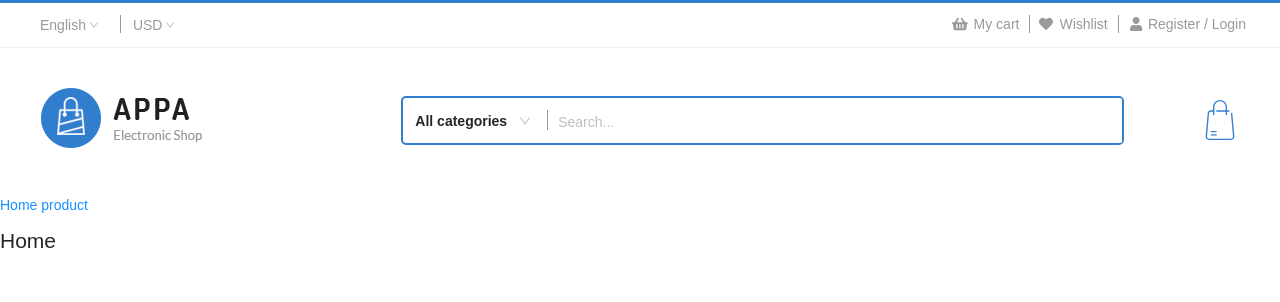
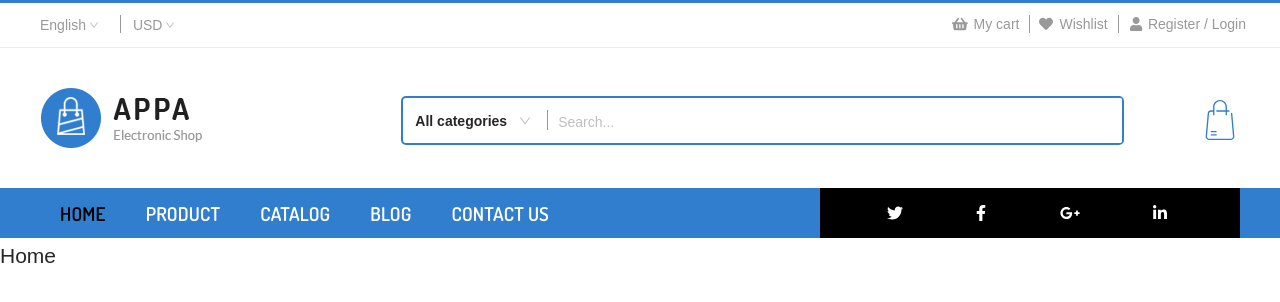
Before and after one commit to thaiqcuong97/Appa-Shop, a React (Create React App) app: page / in a window 1280 px wide. Shown: the top 302 px of the page. Built offline with nearby package versions, Linux system fonts and the light colour scheme; a web font is replaced by a local one.

Commit message:
feat(appa-shop): create ui top nav menu

```diff
--- a/package.json
+++ b/package.json
@@ -4,6 +4,7 @@
   "private": true,
   "dependencies": {
     "@fortawesome/fontawesome-svg-core": "^1.2.30",
+    "@fortawesome/free-brands-svg-icons": "^5.14.0",
     "@fortawesome/free-solid-svg-icons": "^5.14.0",
     "@fortawesome/react-fontawesome": "^0.1.11",
     "@testing-library/jest-dom": "^4.2.4",
--- a/src/assets/styles/font.scss
+++ b/src/assets/styles/font.scss
@@ -1,6 +1,8 @@
 @import url('https://fonts.googleapis.com/css2?family=Amiko:wght@400;600;700&display=swap');
+@import url('https://fonts.googleapis.com/css2?family=Dosis:wght@300;500;600;700&display=swap');
 
 $font-text: 'Amiko', sans-serif;
+$font-title: 'Dosis', sans-serif;
 
 $font-weight-sm: 400;
 $font-weight-md: 600;
--- a/src/assets/styles/general.scss
+++ b/src/assets/styles/general.scss
@@ -4,6 +4,17 @@
 .appa-shop {
   font-family: $font-text;
   line-height: 35px;
+  ol,
+  ul,
+  dl,
+  h1,
+  h2,
+  h3,
+  h4,
+  h5,
+  h6 {
+    margin: 0;
+  }
 }
 
 .top-bar,
@@ -38,3 +49,73 @@ svg {
     background: $darkgray;
   }
 }
+
+// menu sub categories
+
+.nav-menu__dropdown:hover {
+  .sub-categories {
+    opacity: 1;
+    box-shadow: 0 4px 6px -1px rgba(0, 0, 0, 0.1),
+      0 2px 4px -1px rgba(0, 0, 0, 0.06);
+
+    transform: translateY(0);
+    -webkit-transform: translateY(0);
+    -moz-transform: translateY(0);
+    -ms-transform: translateY(0);
+    -o-transform: translateY(0);
+  }
+}
+.nav-menu__dropdown {
+  .sub-categories {
+    position: absolute;
+
+    display: flex;
+    z-index: 1;
+
+    margin-top: -1px;
+    padding: 10px 20px 30px;
+    border-top: 2px solid $turquoise;
+    list-style: none;
+
+    background: $white;
+
+    opacity: 0;
+    transition: transform 0.3s cubic-bezier(0, -0.72, 0, 1),
+      opacity 0.3s ease-in-out;
+    -webkit-transition: transform 0.3s cubic-bezier(0, -0.72, 0, 1),
+      opacity 0.3s ease-in-out;
+    -moz-transition: transform 0.3s cubic-bezier(0, -0.72, 0, 1),
+      opacity 0.3s ease-in-out;
+    -ms-transition: transform 0.3s cubic-bezier(0, -0.72, 0, 1),
+      opacity 0.3s ease-in-out;
+    -o-transition: transform 0.3s cubic-bezier(0, -0.72, 0, 1),
+      opacity 0.3s ease-in-out;
+    transform: translateY(8rem);
+    -webkit-transform: translateY(8rem);
+    -moz-transform: translateY(8rem);
+    -ms-transform: translateY(8rem);
+    -o-transform: translateY(8rem);
+    &__content {
+      padding: 0 20px;
+      text-transform: none;
+      text-align: left;
+      h3 {
+        font-weight: $font-weight-bg;
+        padding: 0 20px;
+      }
+      &--option {
+        line-height: 2;
+        &--item {
+          a {
+            color: $darkgray;
+          }
+          &:hover {
+            a {
+              color: $dark;
+            }
+          }
+        }
+      }
+    }
+  }
+}
--- a/src/components/Header/Header.scss
+++ b/src/components/Header/Header.scss
@@ -78,3 +78,71 @@
     }
   }
 }
+
+.top-nav {
+  background: $turquoise;
+  &__content {
+    display: flex;
+    justify-content: space-between;
+
+    line-height: 50px;
+    height: 50px;
+    &--nav-menu {
+      display: flex;
+      justify-content: space-between;
+
+      width: 65%;
+      margin-top: 1px;
+      padding-right: 100px;
+
+      font-family: $font-title;
+      font-size: 18px;
+      font-weight: $font-weight-md;
+      text-transform: uppercase;
+      .nav-menu {
+        display: flex;
+        margin: 0;
+        list-style: none;
+        a {
+          position: relative;
+          display: block;
+          z-index: 2;
+
+          padding: 0 20px;
+          font-size: 19px;
+          font-weight: 600;
+          letter-spacing: 0.01rem;
+          text-decoration: none;
+
+          transition: 0.2s ease-in;
+          -webkit-transition: 0.2s ease-in;
+          -moz-transition: 0.2s ease-in;
+          -ms-transition: 0.2s ease-in;
+          -o-transition: 0.2s ease-in;
+          &:hover {
+            color: $dark;
+          }
+        }
+      }
+      .active {
+        color: $dark;
+      }
+      a {
+        color: $white;
+      }
+    }
+    &--social-network {
+      width: 35%;
+
+      background: $dark;
+      color: $white;
+      .social-network__content {
+        display: flex;
+        justify-content: space-evenly;
+
+        margin-top: 1px;
+        font-size: 16px;
+      }
+    }
+  }
+}
--- a/src/components/Header/components/TopNav.tsx
+++ b/src/components/Header/components/TopNav.tsx
@@ -1,13 +1,75 @@
 import React from 'react';
-import { Link } from 'react-router-dom';
+import { NavLink, Link } from 'react-router-dom';
+import { FontAwesomeIcon } from '@fortawesome/react-fontawesome';
+import {
+  faTwitter,
+  faFacebookF,
+  faGooglePlusG,
+  faLinkedinIn
+} from '@fortawesome/free-brands-svg-icons';
 
 import routes from '../../../constants';
 
+const iconNav = [faTwitter, faFacebookF, faGooglePlusG, faLinkedinIn];
+
 function TopNav() {
   return (
-    <nav>
-      <Link to={routes.HOME} >Home</Link>
-      <Link to={routes.PRODUCT}> product </Link>
+    <nav className="top-nav">
+      <div className="grid wide container">
+        <div className="top-nav__content">
+          <div className="top-nav__content--nav-menu">
+            <ul className="nav-menu">
+              <li><NavLink to={routes.HOME}>Home</NavLink></li>
+              <li><NavLink to={routes.PRODUCT}>Product</NavLink></li>
+              <li className="nav-menu__dropdown">
+                <NavLink to={routes.CATALOG}>
+                  Catalog
+                </NavLink>
+                <ul className="sub-categories">
+                  <li className="sub-categories__content ">
+                    <h3>Men&apos;s </h3>
+                    <ul className="sub-categories__content--option">
+                      <li className="sub-categories__content--option--item"><Link to="">Accessories</Link></li>
+                      <li className="sub-categories__content--option--item"><Link to="">Luxury</Link></li>
+                      <li className="sub-categories__content--option--item"><Link to="">Sale</Link></li>
+                      <li className="sub-categories__content--option--item"><Link to="">Sports</Link></li>
+                    </ul>
+                  </li>
+                  <li className="sub-categories__content">
+                    <h3>Women&apos;s</h3>
+                    <ul className="sub-categories__content--option">
+                      <li className="sub-categories__content--option--item"><Link to="">Vintage</Link></li>
+                      <li className="sub-categories__content--option--item"><Link to="">Unisex</Link></li>
+                      <li className="sub-categories__content--option--item"><Link to="">Sports</Link></li>
+                      <li className="sub-categories__content--option--item"><Link to="">Ladies</Link></li>
+                    </ul>
+                  </li>
+                  <li className="sub-categories__content">
+                    <h3>Kid&apos;s</h3>
+                    <ul className="sub-categories__content--option">
+                      <li className="sub-categories__content--option--item"><Link to="">Kids’</Link></li>
+                      <li className="sub-categories__content--option--item"><Link to="">Luxury</Link></li>
+                      <li className="sub-categories__content--option--item"><Link to="">Vintage</Link></li>
+                      <li className="sub-categories__content--option--item"><Link to="">Unisex</Link></li>
+                    </ul>
+                  </li>
+                </ul>
+              </li>
+              <li><NavLink to={routes.BLOG}>Blog</NavLink></li>
+              <li><NavLink to={routes.CONTACT}>Contact us</NavLink></li>
+            </ul>
+          </div>
+          <div className="top-nav__content--social-network">
+            <ul className="social-network__content">
+              {iconNav.map((icon, index) => (
+                <li key={index}>
+                  <FontAwesomeIcon icon={icon} />
+                </li>
+              ))}
+            </ul>
+          </div>
+        </div>
+      </div>
     </nav>
   );
 }
--- a/src/constants/index.ts
+++ b/src/constants/index.ts
@@ -1,4 +1,7 @@
 export default {
   HOME: '/',
   PRODUCT: '/product',
+  CATALOG: '/catalog',
+  BLOG: '/blog',
+  CONTACT: '/contact',
 };
```
Also changed, not shown: tsconfig.json (+7 -1 lines), .eslintrc.json, 1 other file (tests, documents, lock files or other folders).
